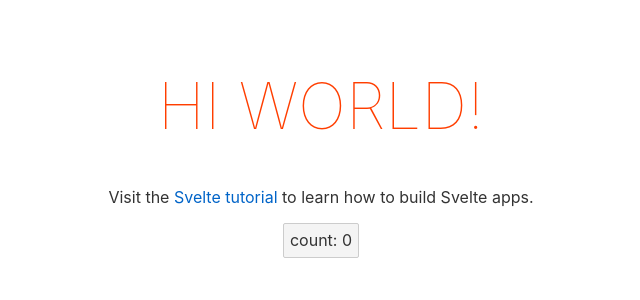
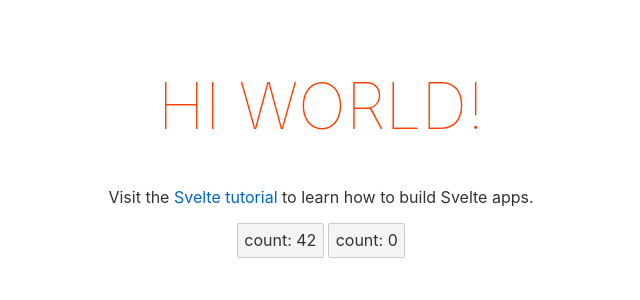
Before and after one commit to nanangbro/Coding_with_Rich_Harris, a Svelte app: page / in a window 1280 px wide. Shown: the top 300 px of the page, without its empty margins (319-959 px from the left). Built offline with nearby package versions, Linux system fonts and the light colour scheme.

Commit message:
simplify and override (4)

```diff
--- a/src/App.svelte
+++ b/src/App.svelte
@@ -1,12 +1,15 @@
 <script>
 	import Button from "./Button.svelte"
 	export let name;
+
+	let count;
 </script>
 
 <main>
 	<h1>Hi {name}!</h1>
 	<p>Visit the <a href="https://svelte.dev/tutorial">Svelte tutorial</a> to learn how to build Svelte apps.</p>
-	<Button />
+	<Button {count} />
+	<Button count={0} />
 </main>
 
 <style>
--- a/src/Button.svelte
+++ b/src/Button.svelte
@@ -1,5 +1,6 @@
 <script>
-    let count = 0;
+    export let count = 42;
+
 	const increment = () => {
 		count += 1;
 	};
```
